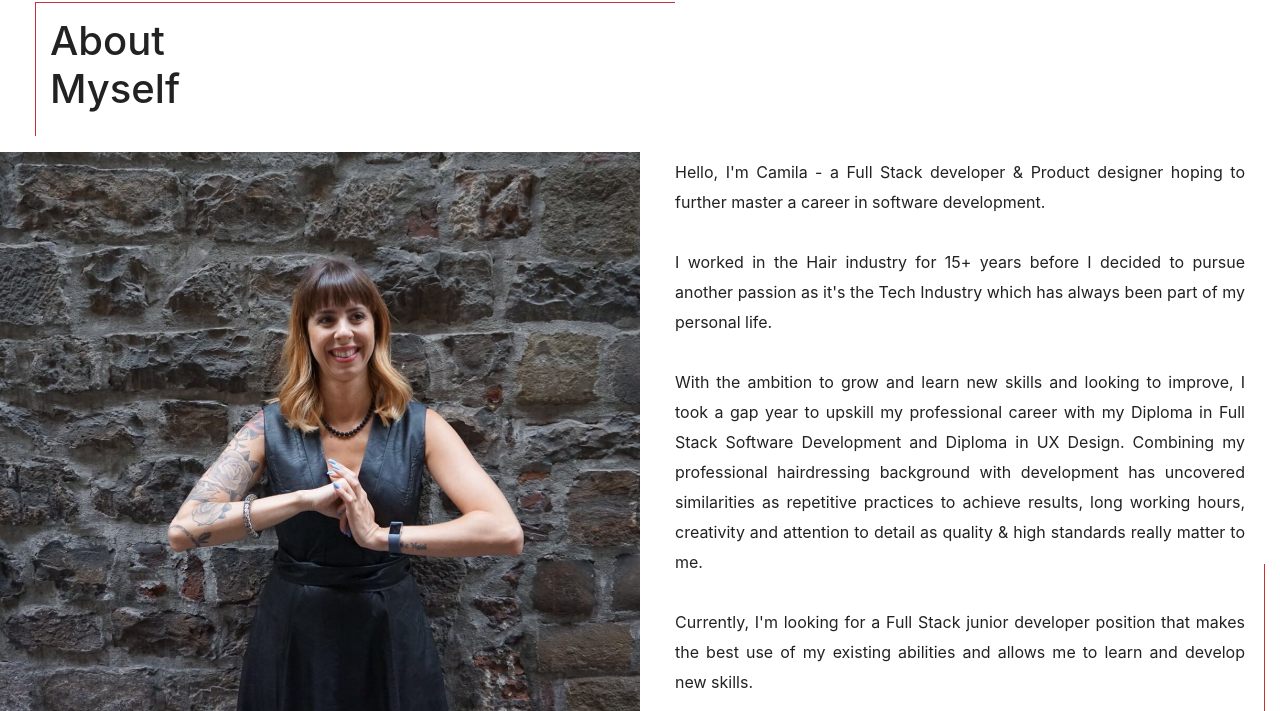
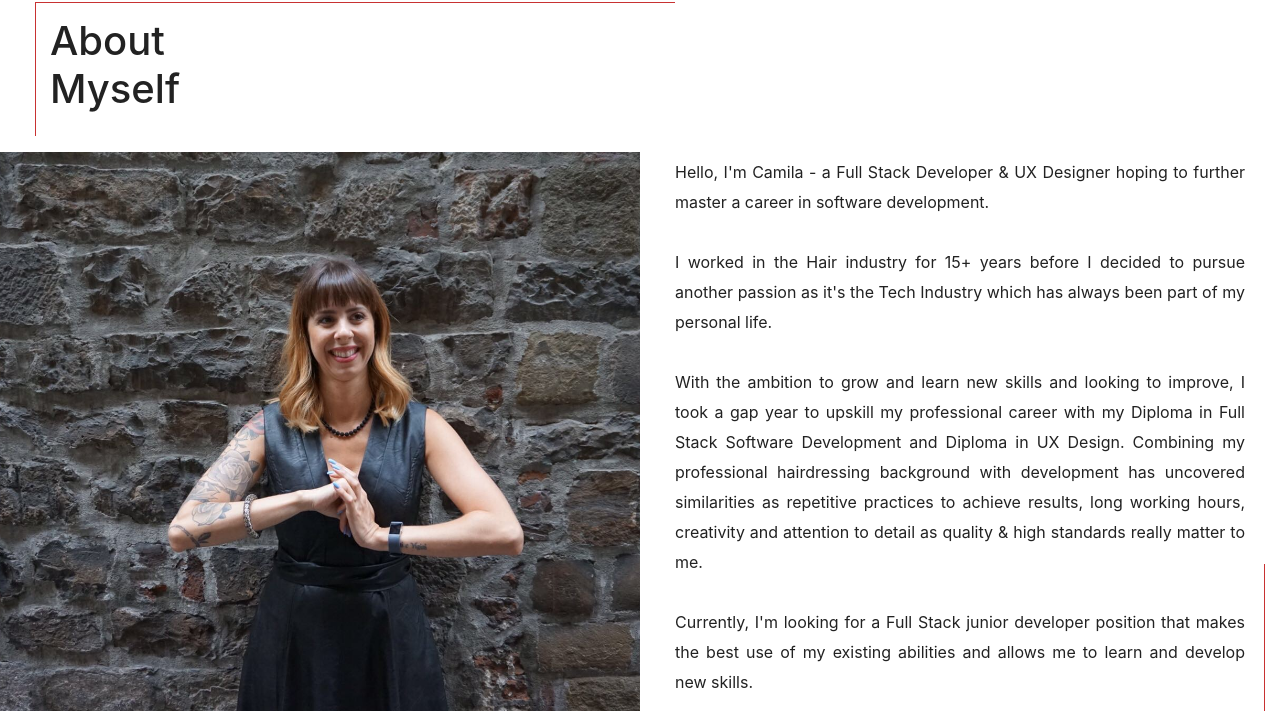
Before and after one commit to Camila-Ribeiro/MyPortfolio, a Flask app: page /about in a window 1280 px wide. Shown: the part 88-799 px from the top of the page. Run offline with Flask 2, Linux system fonts and the light colour scheme; some libraries are stand-ins or nearby versions.

Commit message:
Update text

```diff
--- a/templates/about.html
+++ b/templates/about.html
@@ -20,7 +20,7 @@
                 <div class="text-bio w-100 mb-5">
                     <p class="text-justify">
                         <span>
-                            Hello, I'm Camila - a Full Stack developer & Product designer hoping to further master a career in software development.
+                            Hello, I'm Camila - a Full Stack Developer & UX Designer hoping to further master a career in software development.
 
 
                         </span>
```
